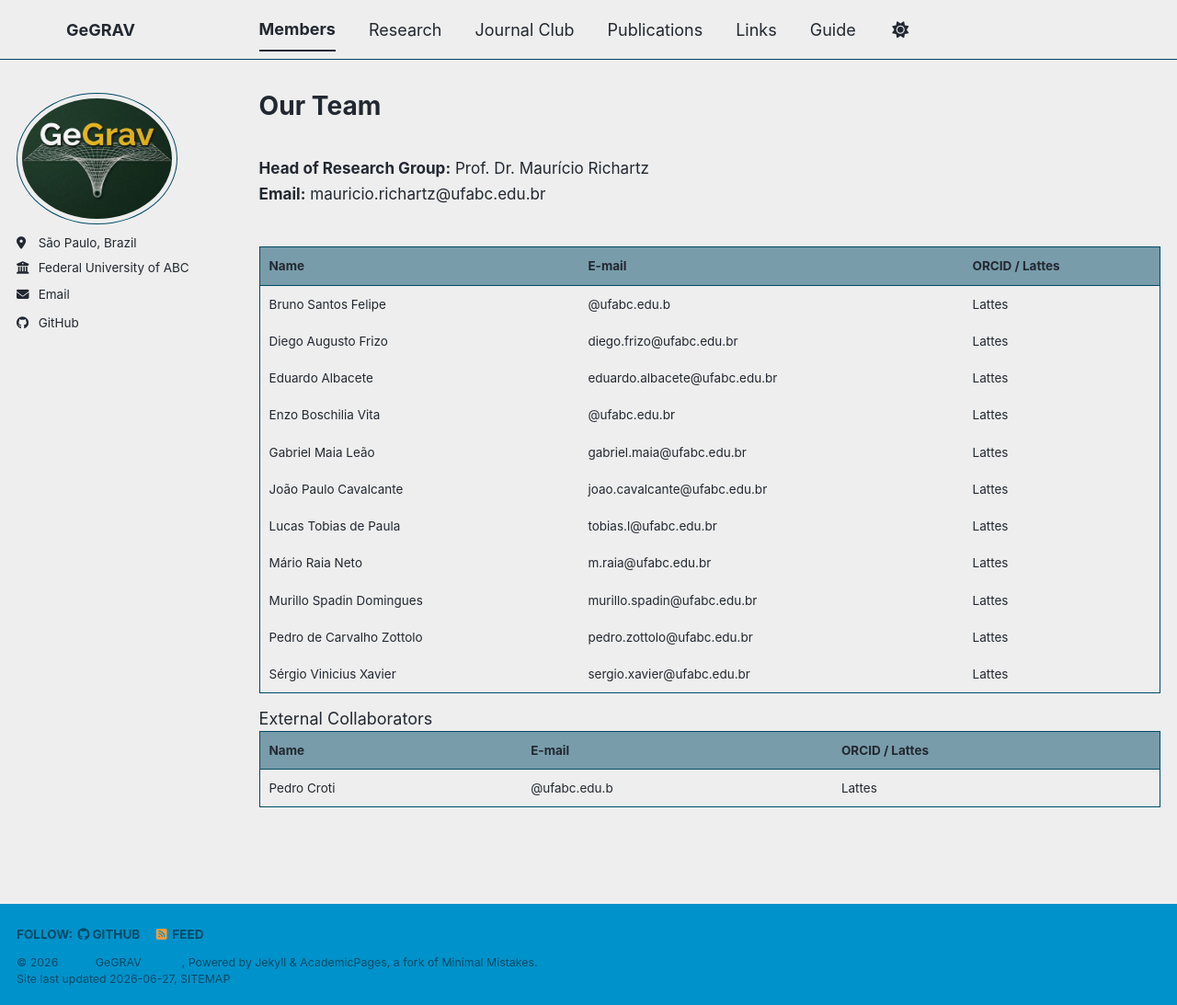
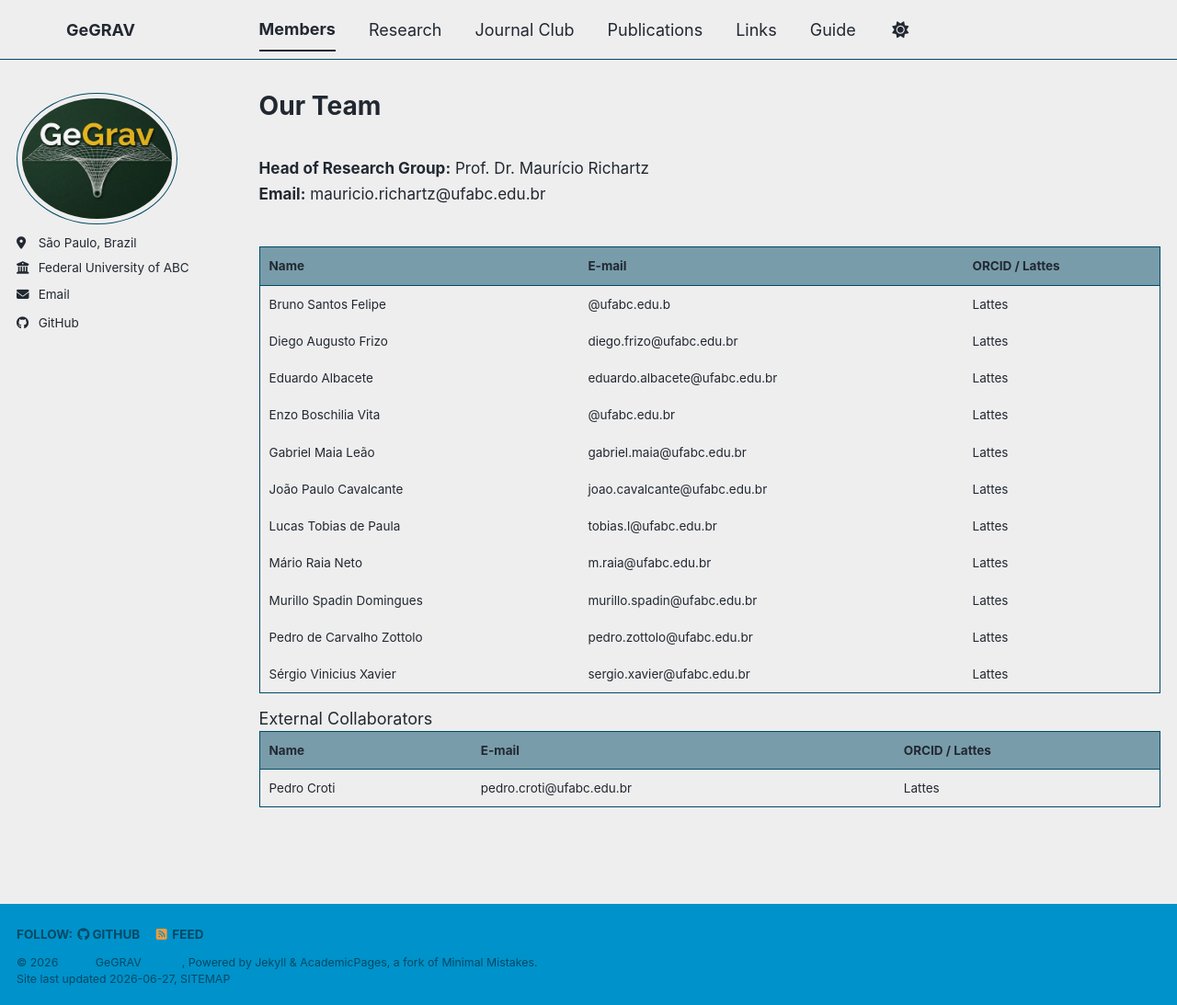
Before and after one commit to gegrav-ufabc/gegrav-ufabc.github.io, a Jekyll site: the page built from _pages/year-archive.html, in a window 1280 px wide and 1093 px high. Shown: the whole window at 92% size. Built offline with Jekyll 4.4.1, drawn with Linux system fonts in a browser that asks for light colours; a style sheet for code colours, icons or effects is not loaded.

Commit message:
Update year-archive.html

```diff
--- a/_pages/year-archive.html
+++ b/_pages/year-archive.html
@@ -117,7 +117,7 @@ redirect_from:
 </table>
 
 External Collaborators
-
+<br>
 <style>
   .team-table {
     width: 100%;
@@ -159,8 +159,8 @@ External Collaborators
   <tbody>
     <tr>
       <td>Pedro Croti</td>
-      <td>@ufabc.edu.b</td>
-      <td><a href="pedro.croti@ufabc.edu.br" target="_blank">Lattes</a></td>
+      <td>pedro.croti@ufabc.edu.br</td>
+      <td><a href="http://lattes.cnpq.br/8229971214148408" target="_blank">Lattes</a></td>
     </tr>
   </tbody>
 </table>
```
